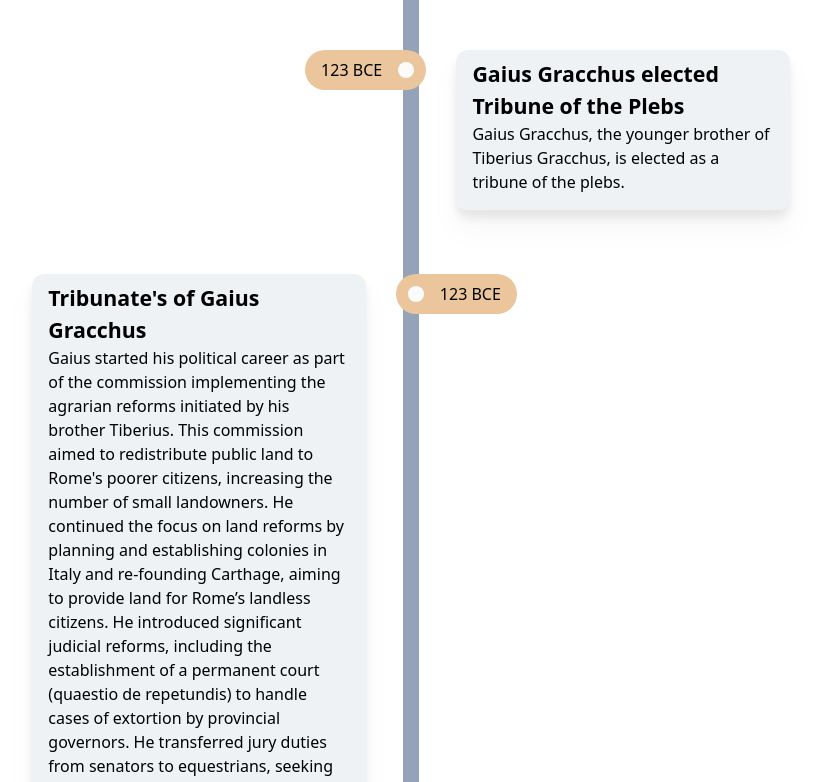
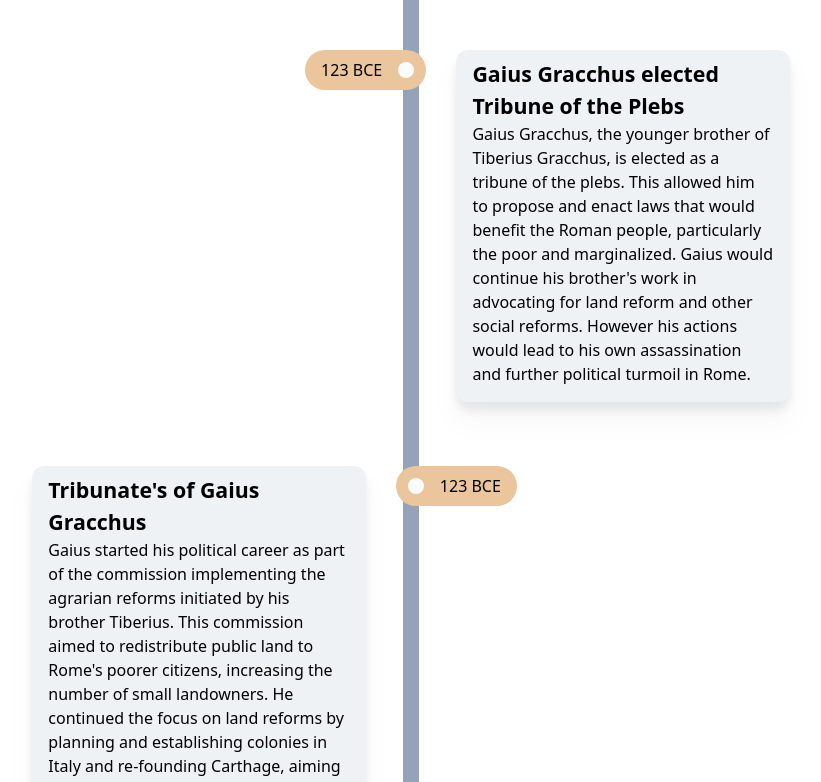
Before and after one commit to cqb13/fall-of-the-roman-republic, a Vue app: page / in a window 1280 px wide. Shown: the part 3254-4036 px from the top of the page, without its empty margins (229-1050 px from the left). Built offline with nearby package versions, Linux system fonts and the light colour scheme; a web font is replaced by a local one.

Commit message:
some more changes to events

```diff
--- a/src/data/events.ts
+++ b/src/data/events.ts
@@ -73,7 +73,7 @@ const events: Event[] = [
   {
     name: "Gaius Gracchus elected Tribune of the Plebs",
     description:
-      "Gaius Gracchus, the younger brother of Tiberius Gracchus, is elected as a tribune of the plebs. ",
+      "Gaius Gracchus, the younger brother of Tiberius Gracchus, is elected as a tribune of the plebs. This allowed him to propose and enact laws that would benefit the Roman people, particularly the poor and marginalized. Gaius would continue his brother's work in advocating for land reform and other social reforms. However his actions would lead to his own assassination and further political turmoil in Rome.",
     date: "123 BCE",
   },
   {
@@ -101,7 +101,7 @@ const events: Event[] = [
   {
     name: "Germanic tribes invade Roman territory",
     description:
-      "Germanic tribes crossed into Roman territory and defeated Roman armies.",
+      "Germanic tribes crossed into Roman territory and defeated Roman armies. This event allowed for the rise of Gaius Marius, who would later become a prominent Roman consul.",
     date: "113 BCE",
   },
   {
@@ -119,7 +119,7 @@ const events: Event[] = [
   {
     name: "Veterans get land",
     description:
-      "With the help of Lucii Appulei Saturnini, Gaius Marius gave land to the soldiers who had completed military service.",
+      "With the help of Lucii Appulei Saturnini, Gaius Marius gave land to the soldiers who had completed military service. This was a significant change in Roman society, as it allowed for the creation of a professional army and increased the loyalty of the soldiers to their generals. This event also marked the beginning of the end of the Roman Republic, as it increased the power of the military and the generals who commanded it.",
     date: "103 BCE",
   },
   {
@@ -137,7 +137,7 @@ const events: Event[] = [
   {
     name: "Mithridates VI threatens Roman territory",
     description:
-      "Mithridates VI killed 80,000 Roman citizens living in Greece and Asia Minor",
+      "Mithridates VI killed 80,000 Roman citizens living in Greece and Asia Minor. This event led to Sulla marching on Rome to take control of the campaign against Mithridates VI.",
     date: "90 BCE",
     image:
       "https://upload.wikimedia.org/wikipedia/commons/thumb/f/f0/Asia_minor_Mithridates.jpg/600px-Asia_minor_Mithridates.jpg",
@@ -155,12 +155,6 @@ const events: Event[] = [
     description:
       "Sulla made a second journey through the gates of Rome, declaring himself dictator. Sulla created a list of rivals who he declared enemies of the Republic, and ordered Romans to kill the people on the list. Additionally he decreased the power of the tribune of the plebs by taking their veto power and preventing them from running for offices again, and increased the power of the senate, by adding 300 senators and giving them the governance of judges.",
     date: "82 BCE",
-  },
-  {
-    name: "Pompey is Victorious",
-    description:
-      "Pompey returns to Rome from his command in Spain after defeating Quintus Sertorius.",
-    date: "71 BCE",
   },
   {
     name: "Pompey becomes consul",
@@ -203,9 +197,15 @@ const events: Event[] = [
       "https://upload.wikimedia.org/wikipedia/commons/thumb/0/09/First_triumvirate_luca56bc.svg/1920px-First_triumvirate_luca56bc.svg.png",
   },
   {
+    name: "Pompey becomes sole consul",
+    description:
+      "Pompey became the sole consul of Rome after Crassus died in battle in Syria. This event marked the beginning of the end of the First Triumvirate, as tensions between Pompey and Caesar began to rise.",
+    date: "52 BCE",
+  },
+  {
     name: "Caesar crosses the Rubicon",
     description:
-      "Caesar crossed the Rubicon with his army, Pompey fled Rome as Caesar got closer to Rome. This marked the beginning of the civil war between Caesar and Pompey.",
+      "Caesar crossed the Rubicon with his army, Pompey fled Rome as Caesar got closer to Rome. This was beginning of the civil war between Caesar and Pompey.",
     date: "49 BCE",
     image:
       "https://characterlab.org/wp-content/uploads/2022/03/4-3-22-All-In_web-1024x759.png",
```
